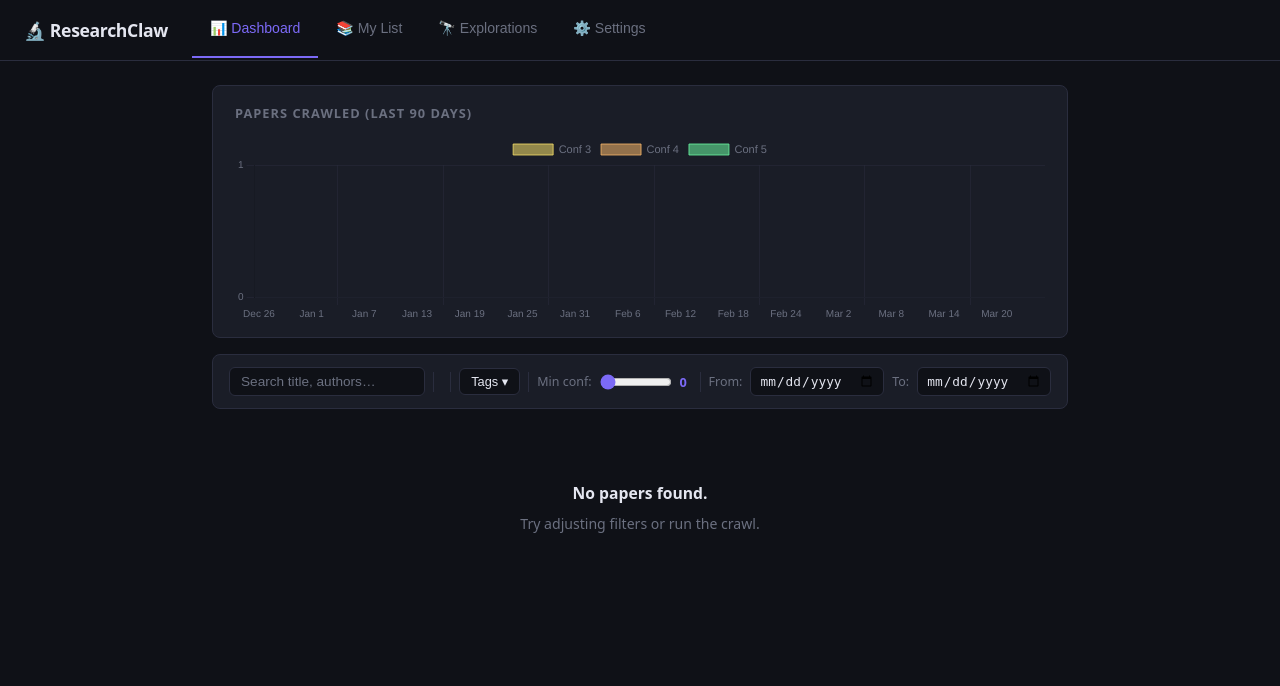
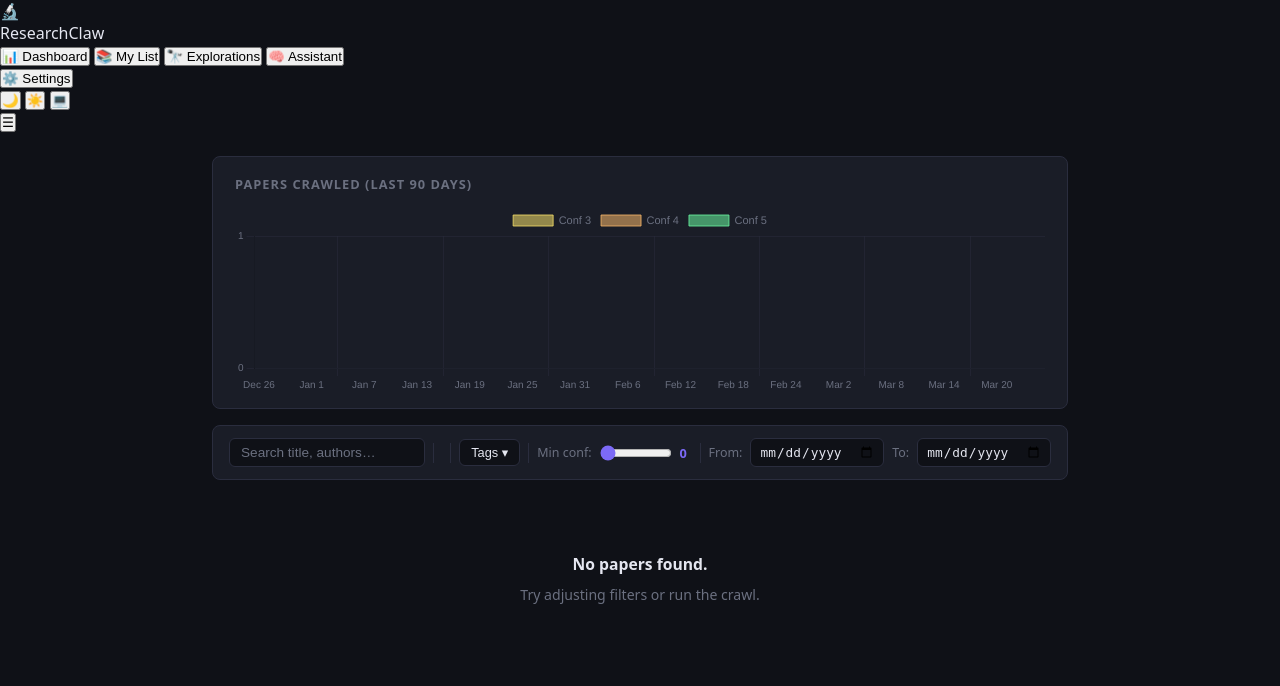
Before and after one commit to millenniumbismay/researchclaw, a FastAPI app: page / in a window 1280 px wide. Shown: the top 686 px of the page. Run offline with FastAPI, Linux system fonts and the light colour scheme; data that the repository does not hold is empty; some libraries are stand-ins or nearby versions.

Commit message:
Restructure index.html: sidebar nav replaces header tab bar

```diff
--- a/templates/index.html
+++ b/templates/index.html
@@ -12,18 +12,53 @@
 <link rel="stylesheet" href="/static/css/mylist.css"/>
 <link rel="stylesheet" href="/static/css/explorations.css"/>
 <link rel="stylesheet" href="/static/css/settings.css"/>
+<link rel="stylesheet" href="/static/css/assistant.css"/>
 </head>
 <body>
 
-<header>
-  <h1>🔬 ResearchClaw</h1>
-  <nav class="tab-nav">
-    <button class="tab-btn active" data-tab="dashboard" onclick="switchTab('dashboard')">📊 Dashboard</button>
-    <button class="tab-btn" data-tab="mylist" onclick="switchTab('mylist')">📚 My List</button>
-    <button class="tab-btn" data-tab="explorations" onclick="switchTab('explorations')">🔭 Explorations</button>
-    <button class="tab-btn" data-tab="settings" onclick="switchTab('settings')">⚙️ Settings</button>
-  </nav>
-</header>
+<div class="app-layout" id="app-layout">
+  <!-- Sidebar -->
+  <aside class="sidebar" id="sidebar">
+    <div class="sidebar-logo">
+      <div class="sidebar-logo-icon">🔬</div>
+      <span class="sidebar-logo-text">ResearchClaw</span>
+    </div>
+    <nav class="sidebar-nav">
+      <button class="sidebar-btn active" data-tab="dashboard" onclick="switchTab('dashboard')">
+        <span class="sidebar-btn-icon">📊</span>
+        <span class="sidebar-btn-label">Dashboard</span>
+      </button>
+      <button class="sidebar-btn" data-tab="mylist" onclick="switchTab('mylist')">
+        <span class="sidebar-btn-icon">📚</span>
+        <span class="sidebar-btn-label">My List</span>
+      </button>
+      <button class="sidebar-btn" data-tab="explorations" onclick="switchTab('explorations')">
+        <span class="sidebar-btn-icon">🔭</span>
+        <span class="sidebar-btn-label">Explorations</span>
+      </button>
+      <button class="sidebar-btn" data-tab="assistant" onclick="switchTab('assistant')">
+        <span class="sidebar-btn-icon">🧠</span>
+        <span class="sidebar-btn-label">Assistant</span>
+      </button>
+    </nav>
+    <div class="sidebar-bottom">
+      <button class="sidebar-btn" data-tab="settings" onclick="switchTab('settings')">
+        <span class="sidebar-btn-icon">⚙️</span>
+        <span class="sidebar-btn-label">Settings</span>
+      </button>
+      <div class="theme-toggle">
+        <button class="theme-seg" data-mode="dark" onclick="setTheme('dark')" title="Dark">🌙</button>
+        <button class="theme-seg" data-mode="light" onclick="setTheme('light')" title="Light">☀️</button>
+        <button class="theme-seg" data-mode="system" onclick="setTheme('system')" title="System">💻</button>
+      </div>
+    </div>
+  </aside>
+
+  <!-- Sidebar collapse toggle (mobile) -->
+  <button class="sidebar-collapse-btn" id="sidebar-collapse-btn" onclick="toggleSidebar()" title="Toggle sidebar">☰</button>
+
+  <!-- Main content wrapper -->
+  <main class="app-main" id="app-main">
 
 <!-- DASHBOARD -->
 <div id="tab-dashboard" class="tab-pane active">
@@ -163,8 +198,52 @@
   </div>
 </div>
 
+<!-- ASSISTANT -->
+<div id="tab-assistant" class="tab-pane">
+  <div class="assistant-layout" id="assistant-layout">
+    <!-- Sidebar -->
+    <div class="asst-sidebar" id="asst-sidebar">
+      <div class="asst-sidebar-header">
+        <button class="asst-sidebar-new-btn" onclick="newAssistantChat()">+ New Chat</button>
+        <button class="asst-sidebar-toggle" id="asst-sidebar-toggle-btn" onclick="toggleAssistantSidebar()" title="Collapse sidebar">&#9664;</button>
+      </div>
+      <div class="asst-sidebar-list" id="asst-sidebar-list"></div>
+    </div>
+    <!-- Main -->
+    <div class="asst-main" id="asst-main">
+      <div class="asst-main-header" id="asst-main-header">
+        <button class="asst-expand-toggle" id="asst-expand-toggle" onclick="toggleAssistantSidebar()" title="Show sidebar" style="display:none;">&#9776;</button>
+        <div class="asst-header-actions">
+          <button class="asst-header-btn" id="asst-incognito-btn" onclick="showToast('Incognito mode coming soon')" title="Incognito mode">🕶️</button>
+          <button class="asst-header-btn" id="asst-memory-btn" onclick="showToast('Memory coming soon')" title="Memory">🧠</button>
+        </div>
+      </div>
+      <div class="asst-landing" id="asst-landing">
+        <div class="asst-landing-icon">🔬</div>
+        <h2 class="asst-landing-title">Research Assistant</h2>
+        <p class="asst-landing-subtitle">Explore ideas, find gaps, and deepen your understanding of the literature through conversation</p>
+        <div class="asst-landing-prompts" id="asst-landing-prompts"></div>
+      </div>
+      <div class="asst-messages" id="asst-messages" style="display:none;"></div>
+      <div class="asst-input-area">
+        <div class="asst-input-row">
+          <textarea class="asst-input" id="asst-input" placeholder="Ask anything about your research..." rows="1"
+            oninput="_asstAutoResize(this)"
+            onkeydown="if(event.key==='Enter'&&!event.shiftKey){event.preventDefault();handleAssistantSend();}"></textarea>
+          <button class="asst-send-btn" id="asst-send-btn" onclick="handleAssistantSend()">Send</button>
+        </div>
+        <div class="asst-input-hint">Press Enter to send, Shift+Enter for new line</div>
+      </div>
+    </div>
+  </div>
+</div>
+
+  </main>
+</div><!-- .app-layout -->
+
 <div id="toast"></div>
 
+<script src="/static/js/theme.js"></script>
 <script src="/static/js/utils.js"></script>
 <script src="/static/js/state.js"></script>
 <script src="/static/js/api.js"></script>
@@ -174,6 +253,7 @@
 <script src="/static/js/settings.js"></script>
 <script src="/static/js/literature_survey.js?v=2"></script>
 <script src="/static/js/research_directions.js"></script>
+<script src="/static/js/assistant.js"></script>
 <script src="/static/js/app.js"></script>
 </body>
 </html>
```
